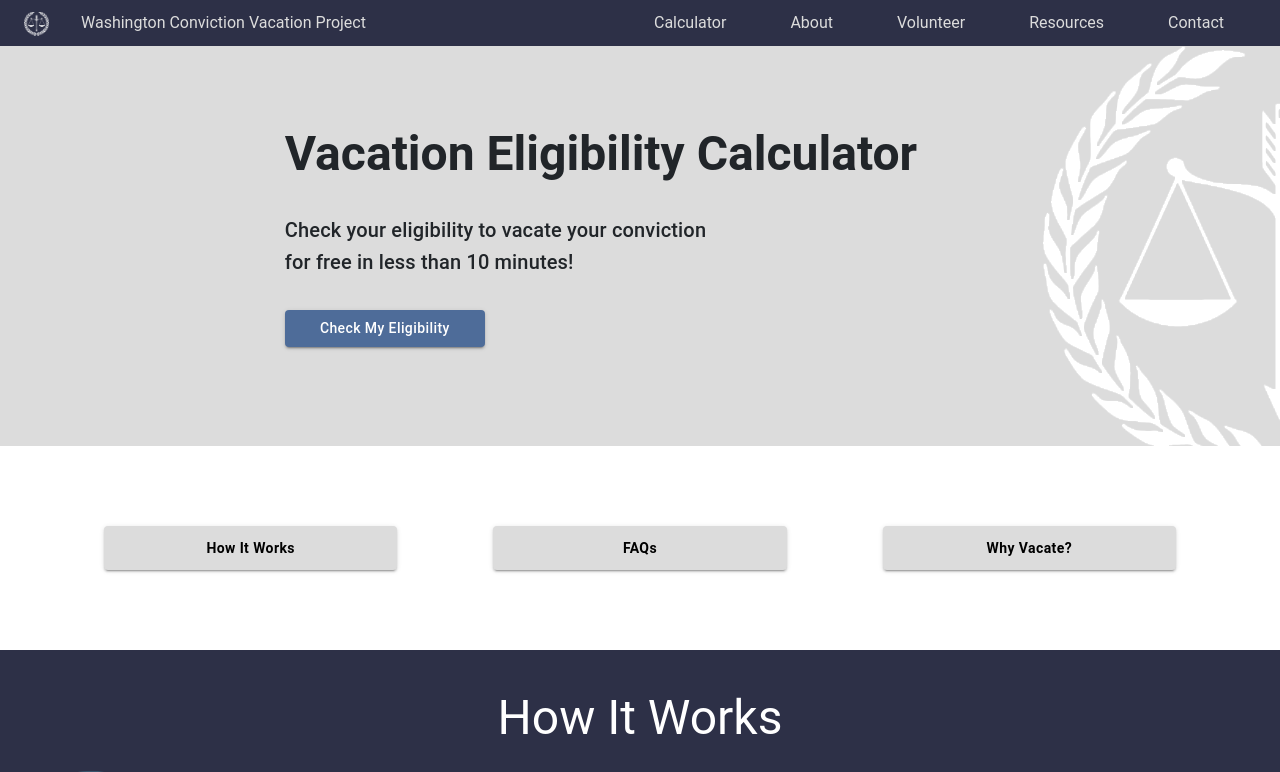
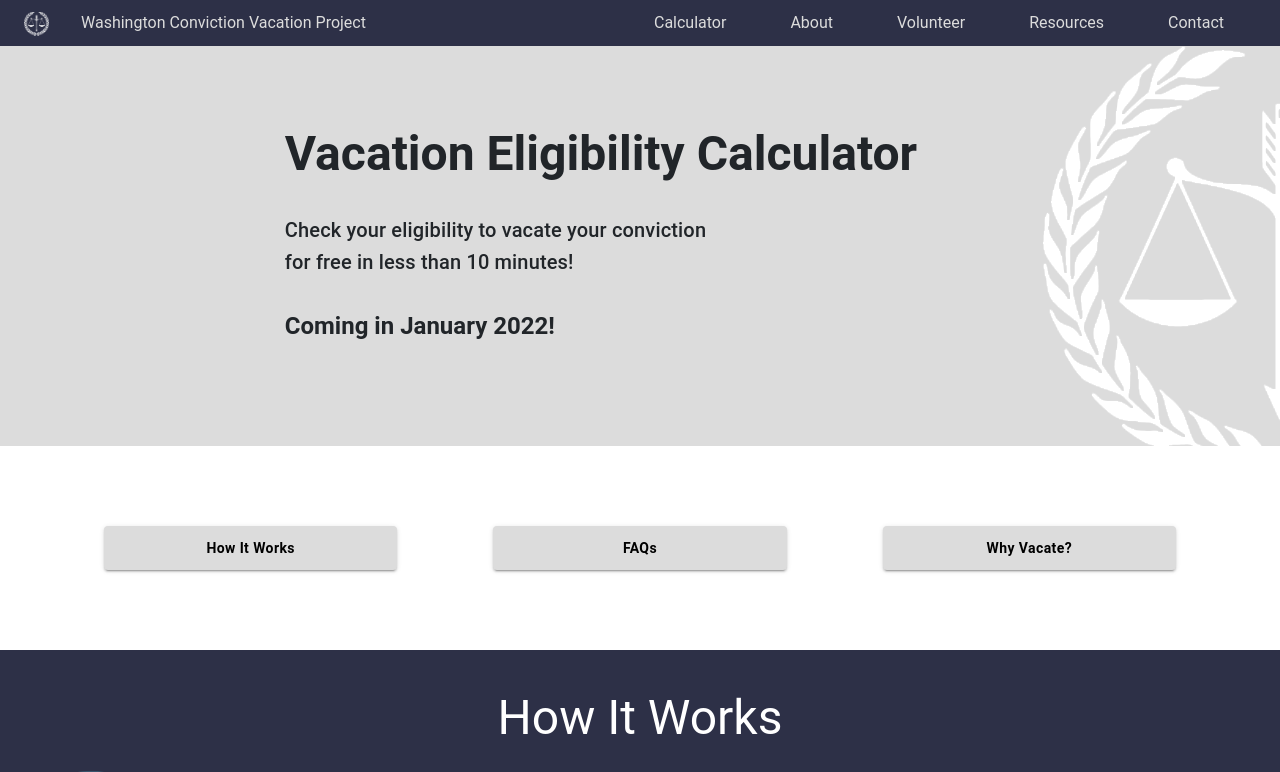
Before and after one commit to openseattle/clearviction-v1, a React (Create React App) app: page / in a window 1280 px wide. Shown: the top 772 px of the page. Built offline with nearby package versions, Linux system fonts and the light colour scheme.

Commit message:
replaced button with text

```diff
--- a/src/Pages/HomePage.jsx
+++ b/src/Pages/HomePage.jsx
@@ -63,7 +63,8 @@ const HomePage = () => {
           <Stack spacing={4} sx={{ paddingTop: '5em', paddingLeft: '16.3em' }} alignItems="flex-start" >
             <Typography variant="h3" style={{ fontWeight: 600 }}>Vacation Eligibility Calculator</Typography>
             <Typography variant="h6" sx={{ textAlign: 'left' }}>Check your eligibility to vacate your conviction <br /> for free in less than 10 minutes!</Typography>
-            <Button variant="contained" sx={{ backgroundColor: "#4E6C99", width: "200px", textTransform: 'none'}}> Check My Eligibility </Button>
+            <Typography variant="h5" style={{ fontWeight: 600 }}>Coming in January 2022!</Typography>
+            {/* <Button variant="contained" sx={{ backgroundColor: "#4E6C99", width: "200px", textTransform: 'none'}}> Check My Eligibility </Button> */}
           </Stack>
           <img src={cvpLogoLeftHalf} className="homepage__cvp-logo" alt={"CVP Logo"}/>
         </Stack>
```
